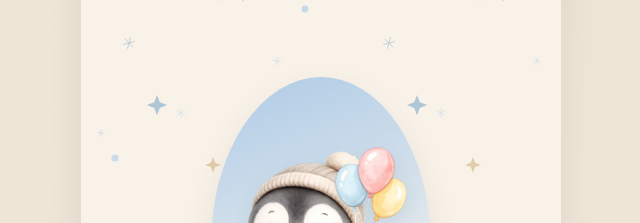
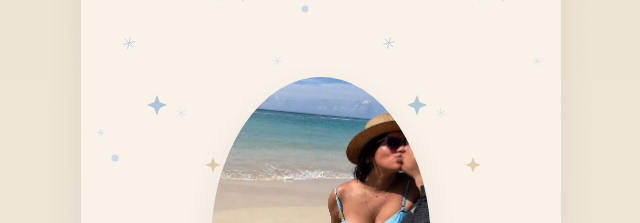
Before and after one commit to NicoHenao17/invitacion-baby-shower-samuel, a website: page invitacion-baby-shower-samuel_3.html in a window 1280 px wide. Both pictures are taken after a click on the element 640 px from the left and 610 px from the top of the page. Shown: the part 577-800 px from the top of the page, without its empty margins (319-959 px from the left). Drawn offline with nearby package versions, Linux system fonts and the light colour scheme; a web font is replaced by a local one.

Commit message:
Reemplaza el pingüino de la sección 'Mis papitos' por la foto real de Nicolas y Carol

```diff
--- a/invitacion-baby-shower-samuel_3.html
+++ b/invitacion-baby-shower-samuel_3.html
@@ -246,6 +246,7 @@
     display:flex; align-items:flex-end; justify-content:center;
   }
   .arch-photo img{ width:78%; margin-bottom:0; filter: drop-shadow(0 8px 10px rgba(120,140,160,.2)); }
+  .arch-photo img#imgArch{ width:100%; height:100%; object-fit:cover; object-position:78% 30%; margin:0; filter:none; }
 
   /* --- date block --- */
   .date-row{ display:flex; align-items:center; justify-content:center; gap:18px; margin-top:8px; }
@@ -410,7 +411,7 @@
 
     <section id="photo" class="flush">
       <div class="arch-photo">
-        <img id="imgArch" src="assets/penguin.webp" alt="Pingüino">
+        <img id="imgArch" src="assets/papitos.jpeg" alt="Nicolas y Carol">
       </div>
       <p class="body-text" style="margin-top:18px;">Antes de mi llegada, mis papitos quieren compartir contigo esta etapa tan especial y crear juntos un recuerdo inolvidable.</p>
       <div class="grass-row" id="grassMid" style="margin-top:14px;"></div>
```
Also changed, not shown: assets/papitos.jpeg (added).
